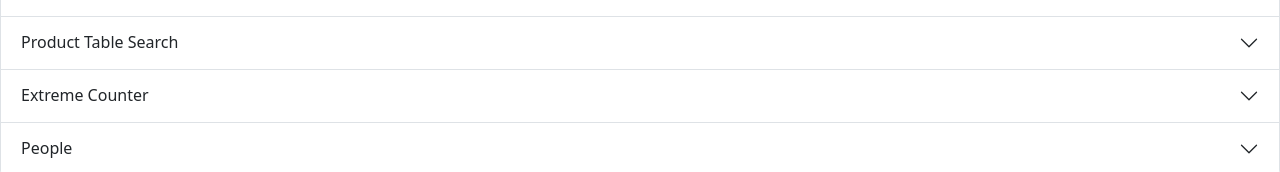
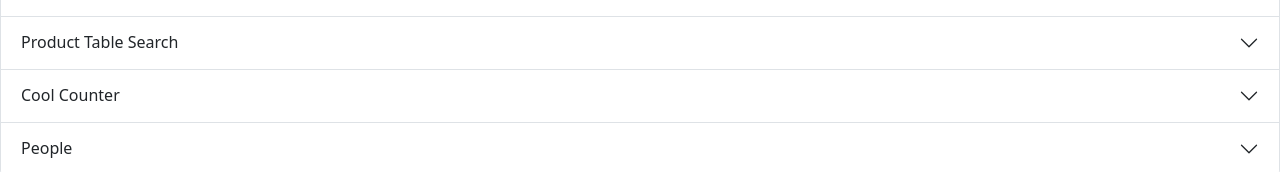
Before and after one commit to braym3/react-demo, a React (Create React App) app: page / in a window 1280 px wide. Shown: the part 839-1011 px from the top of the page. Built offline with nearby package versions, Linux system fonts and the light colour scheme.

Commit message:
Tweaked counter style

```diff
--- a/src/App.css
+++ b/src/App.css
@@ -41,6 +41,10 @@
   margin-bottom: 2%;
 }
 
+.counter-container{
+  padding-top: 3%;
+}
+
 .login, .car{
   margin-top: 5%;
   margin-bottom: 5%;
--- a/src/App.js
+++ b/src/App.js
@@ -71,7 +71,7 @@ function App() { // component - function that returns JSX
         </Accordion.Item>
 
         <Accordion.Item eventKey="7">
-          <Accordion.Header>Extreme Counter</Accordion.Header>
+          <Accordion.Header>Cool Counter</Accordion.Header>
           <Accordion.Body>
             <Counter/>
           </Accordion.Body>
--- a/src/components/Counter.jsx
+++ b/src/components/Counter.jsx
@@ -1,7 +1,6 @@
 import { useState } from 'react';
 import Button from 'react-bootstrap/Button';
 import ButtonGroup from 'react-bootstrap/ButtonGroup';
-import Alert from 'react-bootstrap/Alert';
 
 const Counter = () => {
     const [count, setCount] = useState(0);
@@ -10,7 +9,7 @@ const Counter = () => {
 
     return(
         <>
-        <div className='row'>
+        <div className='row counter-container'>
             <div className='content col-5'>
                 <div>
                     <label>Count:</label>
```
Also changed, not shown: src/components/ProductTable.jsx (indentation only).
